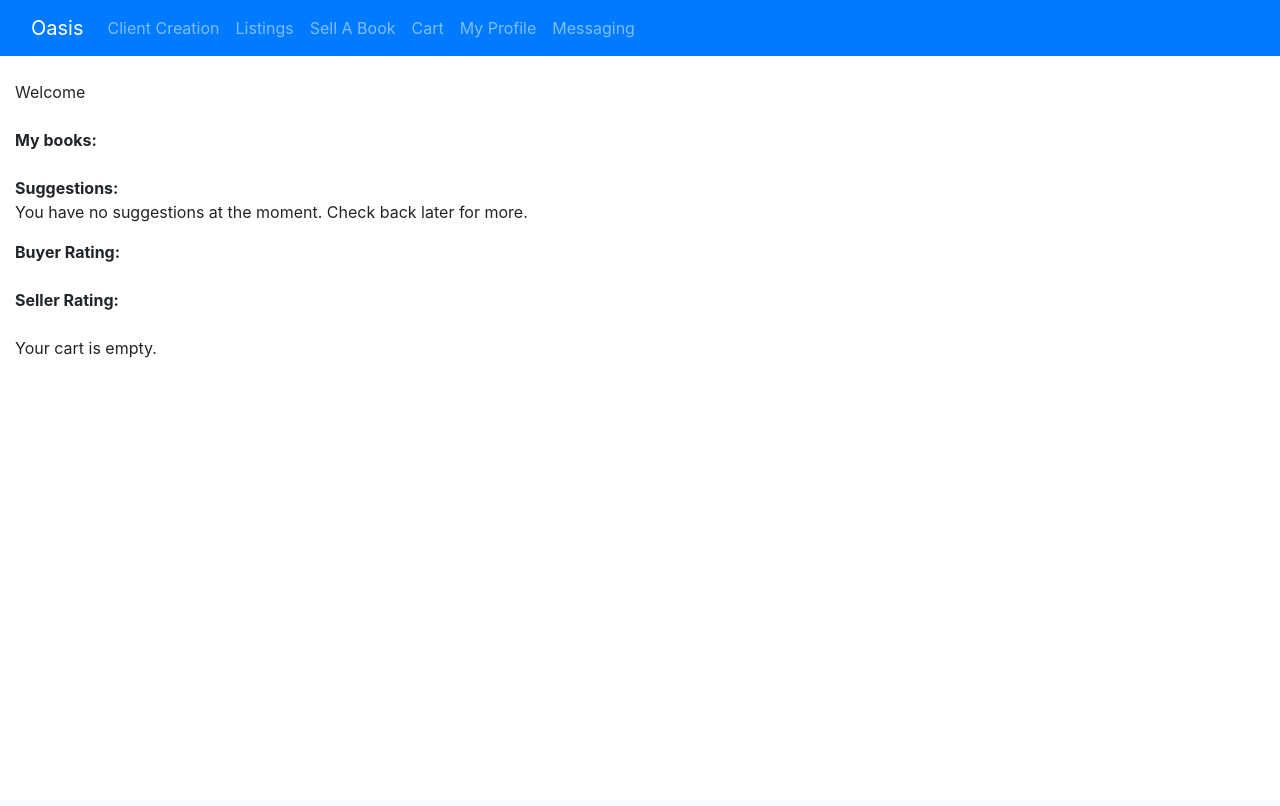
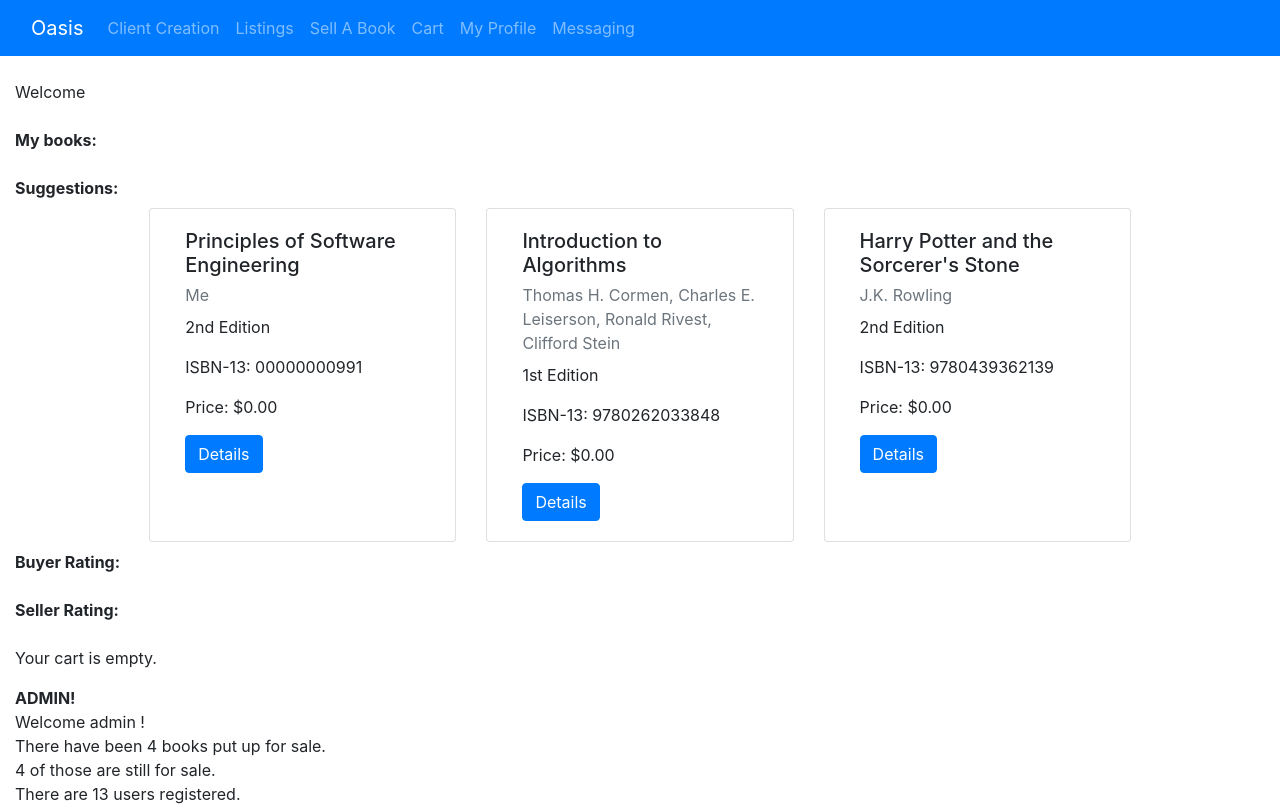
Before and after one commit to ADelCastillo1798/Oasis-Copy, a Django app: page /pages/profile/ in a window 1280 px wide. Before the commit the page ends 358 px from the top, so only its background shows below. Run offline with Django 3.2, Linux system fonts and the light colour scheme; data comes from the database, SQL or seed files in the repository; both versions use the stored data as it was after the commit.

Commit message:
Suggestions and books in cart in profile

```diff
--- a/oasis/pages/templates/profile.html
+++ b/oasis/pages/templates/profile.html
@@ -8,10 +8,13 @@ Welcome {{user.username}}
 <strong>My books:</strong>
 <br/>
 <br/>
+
 <strong>Suggestions:</strong>
-{% if object_list %}
+{% if listings %}
 	<div class="card-deck col-lg-10 col-sm-12 py-2 mx-auto">
-  {% for object in object_list %}
+	  {% for object in listings %}
+        {% if object.book.title != "Computer Systems" %}
+         <!-- Need to make remove based on what is in the cart -->
 		<div class="card col-sm-4 rounded">
 		  <div class="card-body">
 			<h5 class="card-title"> {{ object.book.title }}</h5>
@@ -22,6 +25,7 @@ Welcome {{user.username}}
 			<a href="{{ object.get_absolute_url }}" class="btn btn-primary">Details</a>
 		  </div>
 		</div>
+        {% endif %}
 	  {% endfor %}
 	</div>
 {% else %}
@@ -57,4 +61,22 @@ Welcome {{user.username}}
 
 <!--Listing of books sold by the individual-->
 
+<strong>ADMIN!</strong>
+<br/>
+Welcome admin {{user.username}}!
+<br/>
+There have been {{ num_books }} books put up for sale.
+<br/>
+{{num_listings}} of those are still for sale.
+<br/>
+There are {{num_users}} users registered.
+
+
+
+
+
+
+
+
+
 {%endblock%}
--- a/oasis/pages/views.py
+++ b/oasis/pages/views.py
@@ -1,10 +1,11 @@
 from django.shortcuts import render, redirect
 
-from pages.models import Book, Listing, Conversation, Message
+from pages.models import Book, Listing, Conversation, Message, User
 
 from django.views import generic
 from django.contrib.auth import login, authenticate
 from django.contrib.auth.forms import UserCreationForm, AuthenticationForm
+from django.contrib.auth.models import User
 from .forms import UserRegistrationForm
 from .forms import ListForm
 from django.core.serializers.json import DjangoJSONEncoder
@@ -48,8 +49,8 @@ def loginview(request):
         if form.is_valid():
             username = form.cleaned_data.get('username')
             password = form.cleaned_data.get('password')
-            user = authenticate(username=username, password=password)
-            login(request, user)
+            user_ = authenticate(username=username, password=password)
+            login(request, user_)
             return redirect('/')
     else:
         form = AuthenticationForm()
@@ -155,4 +156,12 @@ def messaging(request):
 
 
 def profile(request):
-    return render(request, 'profile.html')
+    num_books = Book.objects.all().count()
+    num_listings = Listing.objects.all().count()
+    vars = {
+        'num_books':num_books,
+		'num_listings':num_listings,
+		'num_users':User.objects.all().count(),
+		'listings':Listing.objects.all(),
+    }
+    return render(request, 'profile.html', context=vars)
```
Also changed, not shown: oasis/db.sqlite3. Lines whose indentation alone changed are shown as unchanged.
